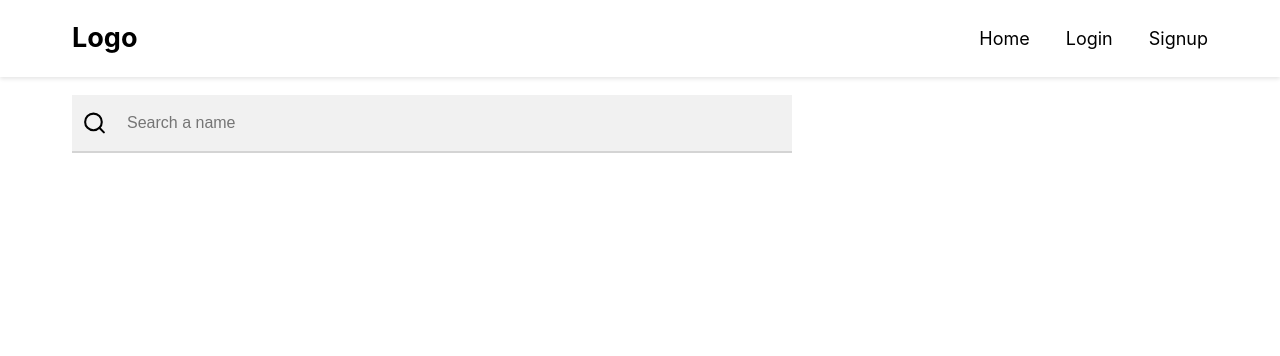
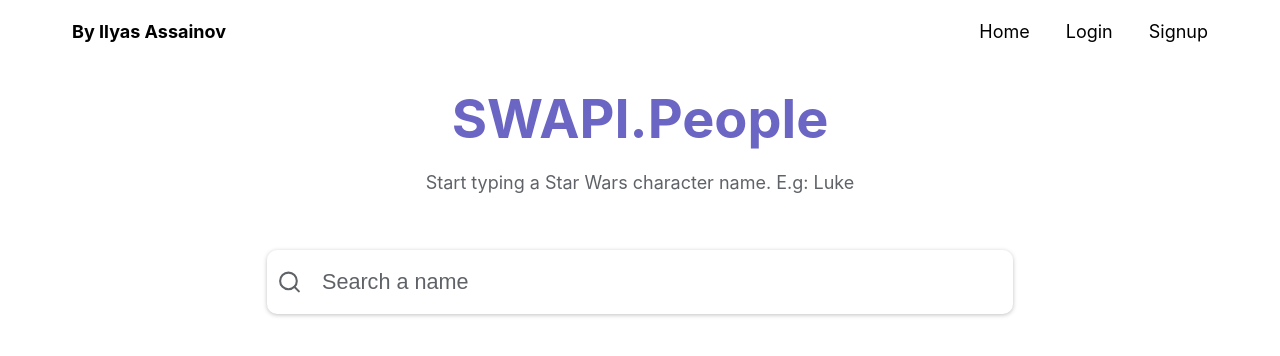
Before and after one commit to assainov/proc-assignment-frontend, a React (Vite) app: page / in a window 1280 px wide. Shown: the top 356 px of the page. Built offline with nearby package versions, Linux system fonts and the light colour scheme.

Commit message:
Add hero screen component on home page

```diff
--- a/src/views/components/@home/AutoComplete/AutoComplete.jsx
+++ b/src/views/components/@home/AutoComplete/AutoComplete.jsx
@@ -11,7 +11,7 @@
 ];
 
 const AutoComplete = ({ width = DEFAULT_SEARCH_WIDTH }) => {
-  const { bindInput, bindOptions,  bindOption, isBusy, suggestions, selectedIndex} = useAutoComplete({
+  const { bindInput, bindOptions,  bindOption, isLoading, suggestions, selectedIndex} = useAutoComplete({
     onChange: value => console.log(value),
     source: (search) => Options.filter(option => new RegExp(`^${search}`, 'i').test(option.label))
   });
@@ -25,8 +25,9 @@
   return (
     <Container $width={width}>
       <InputWrapper>
-        {isBusy ? renderSpinner() : <SearchIcon size={25} />}
+        {isLoading ? renderSpinner() : <SearchIcon size={25} />}
         <Input
+          $isSuggesting={suggestions.length > 0}
           placeholder="Search a name"
           {...bindInput}
         />
--- a/src/views/components/@home/AutoComplete/AutoComplete.styles.js
+++ b/src/views/components/@home/AutoComplete/AutoComplete.styles.js
@@ -5,7 +5,7 @@
 
 export const Container = styled.div`
   position: relative;
-  background-color: #e9e9e9;
+  /* background-color: #e9e9e9; */
 
   ${props => props.$width && `
     width: ${props.$width};
@@ -19,17 +19,30 @@
 
 export const Input = styled.input`
   border: 1px solid transparent;
-  background-color: #f1f1f1;
+  border-radius: 10px;
+
+  /*remove bottom radius when options are shown*/
+  ${props => props.$isSuggesting && `
+    border-radius: 10px 10px 0 0;
+  `}
+
   padding: 1rem 2.5rem 1rem 3rem;
   font-size: 16px;
 
-  background-color: #f1f1f1;
   width: 100%;
 
   &:focus {
     outline: none;
-    background-color: #e9e9e9;
+    background-color: #fff;
     transition: background-color 0.3s;
+  }
+
+  font-size: 1.2rem;
+  box-shadow: 0 1px 4px rgba(32, 33, 36, 0.28);
+  color: rgb(95, 99, 104);
+
+  &::placeholder {
+    color: rgb(95, 99, 104);
   }
 `;
 
@@ -40,7 +53,6 @@
 
 export const ListContainer = styled.ul`
   position: absolute;
-  border: 1px solid #d4d4d4;
   z-index: 99;
   /*position the autocomplete items to be the same width as the container:*/
   top: 100%;
@@ -55,6 +67,8 @@
   list-style-type: none;
   margin: 0;
   padding: 0;
+  box-shadow: 0 2px 4px rgba(32, 33, 36, 0.28);
+  border-radius: 0 0 10px 10px;
 `;
 
 export const ListItem = styled.li`
@@ -62,7 +76,7 @@
   cursor: pointer;
   background-color: #fff;
   border-bottom: 1px solid #d4d4d4;
-  color: #000;
+  color: rgb(95, 99, 104);
 
   &:hover {
     background-color: #e9e9e9;
@@ -79,6 +93,8 @@
   left: 10px;
   top: 50%;
   transform: translate(0,-50%);
+
+  color: rgb(95, 99, 104);
 `;
 
 export const SpinnerWrapper = styled.div`
--- /dev/null
+++ b/src/views/components/@home/HeroScreen/HeroScreen.jsx
@@ -0,0 +1,62 @@
+import React from 'react';
+import styled from 'styled-components';
+import { device } from 'views/styles/responsive';
+import AutoComplete from '../AutoComplete/AutoComplete';
+
+const HeroScreenContainer = styled.div`
+  display: flex;
+  flex-direction: column;
+  justify-content: center;
+  align-items: center;
+  height: 220px;
+
+  @media ${device.tablet} {
+    padding-top: 5rem;
+  }
+`;
+
+const TextWrapper = styled.div`
+  margin-bottom: 3rem;
+  text-align: center;
+`;
+
+const Logo = styled.h1`
+  font-size: 3rem;
+  color: rgb(107, 101, 195);
+  margin: 10px 0;
+
+  @media ${device.tablet} {
+    font-size: 2rem;
+  }
+`;
+
+const AutoCompleteContainer = styled.div`
+  width: 746px;
+
+  @media ${device.tablet} {
+    width: 400px;
+  }
+
+  @media ${device.mobile} {
+    width: 300px;
+  }
+`;
+
+const InstructionsText = styled.p`
+  margin: 0;
+  color: rgb(95, 99, 104);
+`;
+
+const HeroScreen = () => (
+  <HeroScreenContainer>
+    <TextWrapper>
+      <Logo>SWAPI.People</Logo>
+      <InstructionsText>Start typing a Star Wars character name. E.g: Luke</InstructionsText>
+    </TextWrapper>
+    <AutoCompleteContainer>
+      <AutoComplete width="100%" />
+    </AutoCompleteContainer>
+  </HeroScreenContainer>
+);
+
+export default HeroScreen;
--- a/src/views/components/@layout/Navigation/Navigation.jsx
+++ b/src/views/components/@layout/Navigation/Navigation.jsx
@@ -3,7 +3,7 @@
 
 const Navigation = () => (
   <Header>
-    <Logo to="/">Logo</Logo>
+    <Logo to="/">By Ilyas Assainov</Logo>
     <Nav>
       <StyledLink to="/">Home</StyledLink>
       <StyledLink to="/login">Login</StyledLink>
--- a/src/views/components/@layout/Navigation/Navigation.styles.js
+++ b/src/views/components/@layout/Navigation/Navigation.styles.js
@@ -8,23 +8,9 @@
   align-items: center;
   padding: 1rem 4rem;
   background-color: white;
-  box-shadow: 0 2px 4px rgba(0, 0, 0, 0.1);
 
   @media ${device.tablet} {
     padding: 1rem 2rem;
-  }
-`;
-
-export const Logo = styled(Link)`
-  font-size: 1.5rem;
-  font-weight: bold;
-
-  &, &:visited, &:active {
-    color: black;
-  }
-
-  &:hover {
-    text-decoration: none;
   }
 `;
 
@@ -40,6 +26,7 @@
 export const StyledLink = styled(Link)`
   text-decoration: none;
   font-size: 1rem;
+  color: #000;
 
   &, &:visited, &:active {
     color: black;
@@ -49,3 +36,8 @@
     text-decoration: underline;
   }
 `;
+
+export const Logo = styled(StyledLink)`
+  font-size: 1rem;
+  font-weight: bold;
+`;
--- a/src/views/components/@shared/Loader/Loader.styles.js
+++ b/src/views/components/@shared/Loader/Loader.styles.js
@@ -8,8 +8,8 @@
 export const Spinner = styled.div`
   padding: 0;
   margin: 0;
-  border: 4px solid #fff;
-  border-top: 4px solid black;
+  border: 2px solid #fff;
+  border-top: 2px solid black;
   border-radius: 50%;
   width: 25px;
   height: 25px;
--- a/src/views/hooks/use-autocomplete.js
+++ b/src/views/hooks/use-autocomplete.js
@@ -45,7 +45,7 @@
  * @returns {function} returns.bindInput.onKeyDown - Key down handler for the input element.
  * @returns {Object} returns.bindOptions - Bindings for the options container. Use as a spread operator to <ul {...bindOptions} /> component.
  * @returns {Object} returns.bindOptions.ref - Ref for the options container.
- * @returns {boolean} returns.isBusy - Indicates if the component is busy fetching suggestions.
+ * @returns {boolean} returns.isLoading - Indicates if the component is busy fetching suggestions.
  * @returns {Array} returns.suggestions - The list of suggestions.
  * @returns {number} returns.selectedIndex - The index of the currently selected suggestion.
  */
@@ -54,7 +54,7 @@
   const [myTimeout, setMyTimeOut] = useState(setTimeout(() => { }, 0));
   const listRef = useRef();
   const [suggestions, setSuggestions] = useState([]);
-  const [isBusy, setBusy] = useState(false);
+  const [isLoading, setLoading] = useState(false);
   const [selectedIndex, setSelectedIndex] = useState(-1);
   const [textValue, setTextValue] = useState('');
 
@@ -86,12 +86,12 @@
   }
 
   function onTextChange(searchTerm) {
-    setBusy(true);
+    setLoading(true);
     setTextValue(searchTerm);
     clearSuggestions();
     delayInvoke(() => {
       getSuggestions(searchTerm);
-      setBusy(false);
+      setLoading(false);
     });
   }
 
@@ -152,7 +152,7 @@
     bindOptions: {
       ref: listRef
     },
-    isBusy,
+    isLoading,
     suggestions,
     selectedIndex,
   };
--- a/src/views/pages/home/index.jsx
+++ b/src/views/pages/home/index.jsx
@@ -1,8 +1,8 @@
 import React from 'react';
-import AutoComplete from 'views/components/@home/AutoComplete/AutoComplete';
+import HeroScreen from 'views/components/@home/HeroScreen/HeroScreen';
 
 const Home = () => (
-  <AutoComplete />
+  <HeroScreen />
 );
 
 export default Home;
--- a/src/views/styles/responsive.js
+++ b/src/views/styles/responsive.js
@@ -6,7 +6,7 @@
 };
 
 export const device = {
-  mobileS: `(max-width: ${size.mobile})`,
+  mobile: `(max-width: ${size.mobile})`,
   tablet: `(max-width: ${size.tablet})`,
   laptop: `(max-width: ${size.laptop})`,
   desktop: `(max-width: ${size.desktop})`,
```
